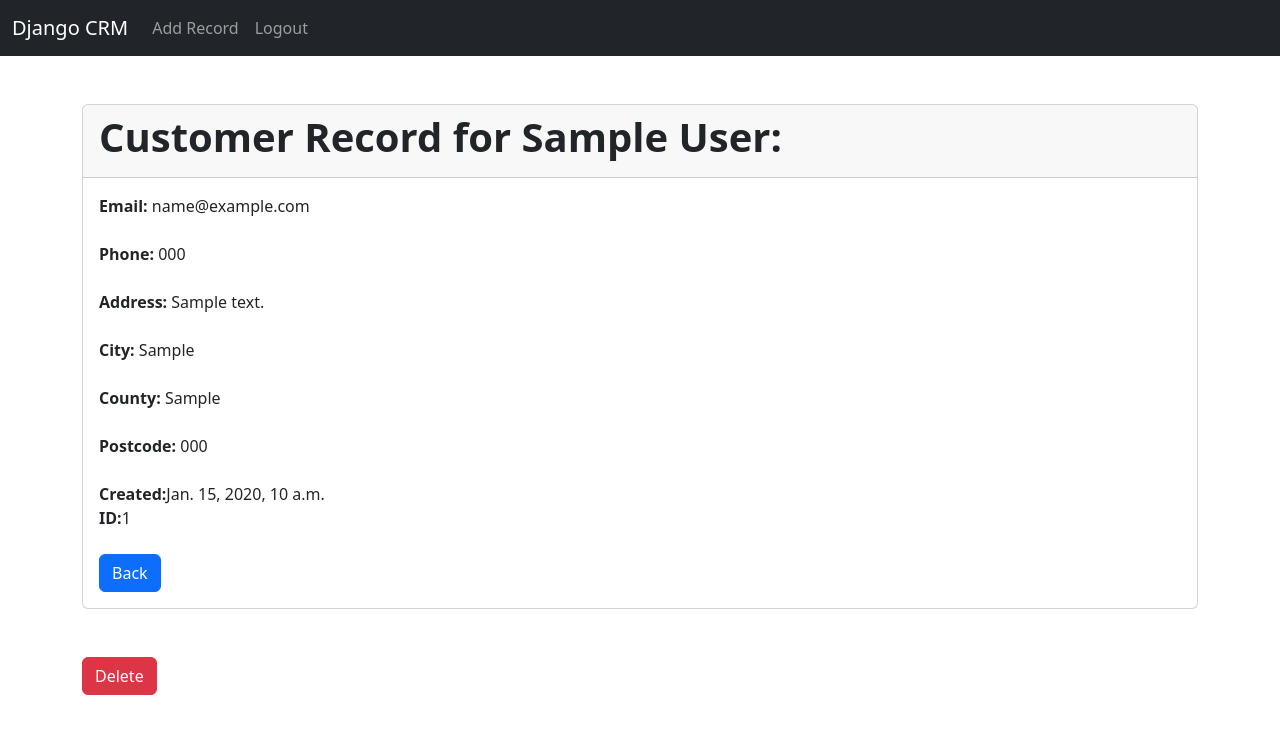
After one commit to RoyAWilson/Django-CRM, a Django app: page /record/1 in a window 1280 px wide. The commit adds this page. Shown: the top 734 px of the page. Run offline with Django 5.2, Linux system fonts and the light colour scheme; a user stored in the database is signed in; tables that the repository leaves empty hold one stand-in row (values such as "Sample post").

Commit message:
Updated Navebar with new action, updated home with new forms, updated forms with new add record form, added delete records fundtionality.  ToDo add Update Records

```diff
--- a/website/templates/home.html
+++ b/website/templates/home.html
@@ -25,10 +25,10 @@
                     <td>{{ record.phone }}</td>
                     <td>{{ record.address }}</td>
                     <td>{{ record.city }}</td>
-                    <td>{{ record.county }}</td/>
+                    <td>{{ record.county }}</td>
                     <td>{{ record.postcode }}</td>
                     <td>{{ record.create_at }}</td>
-                    <td>{{ record.id }}</td>
+                    <td><a href="{% url "record" record.id %}">{{ record.id }}</a></td>
                 </tr>
             </tbody>
             {% endfor %}
--- a/website/templates/navbar.html
+++ b/website/templates/navbar.html
@@ -7,6 +7,9 @@
     <div class="collapse navbar-collapse" id="navbarSupportedContent">
       <ul class="navbar-nav me-auto mb-2 mb-lg-0">
         {% if user.is_authenticated %}
+          <li class="nav-item">
+            <a class="nav-link" href="{% url 'add_record' %}">Add Record</a>
+          </li>
           <li class="nav-item">
             <a class="nav-link" href="{% url 'logout' %}">Logout</a>
           </li>
--- /dev/null
+++ b/website/templates/record.html
@@ -0,0 +1,23 @@
+{% extends 'base.html' %}
+{% block content %}
+    <br/>
+        <div class="card">
+            <div class="card-header">
+                <h1><strong>Customer Record for {{ customer_record }}:</strong></h1>
+            </div>
+                <div class="card-body">
+                   <strong>Email: </strong>{{ customer_record.email }} <br/><br/>
+                    <strong>Phone: </strong>{{ customer_record.phone }} <br/><br/>
+                    <strong>Address: </strong>{{ customer_record.address }} <br/><br/>
+                    <strong>City: </strong>{{ customer_record.city }} <br/><br/>
+                    <strong>County: </strong>{{ customer_record.county }} <br/><br/>
+                    <strong>Postcode: </strong>{{ customer_record.postcode }} <br/><br/>
+                    <strong>Created:</strong>{{ customer_record.create_at }} <br/>
+                    <strong>ID:</strong>{{ customer_record.id }} <br/><br/>
+                    <a href="{% url 'home' %}" class="btn btn-primary">Back</a>
+                </div>
+            </div>
+    <br/><br/>
+    <a href="{% url 'delete_record' customer_record.id %}" class="btn btn-danger">Delete</a>
+
+{% endblock %}
--- a/website/urls.py
+++ b/website/urls.py
@@ -6,4 +6,7 @@ urlpatterns = [
     # path('login/', views.login_user, name="login"),
     path('logout/', views.logout_user, name="logout"),
     path('register/', views.register_user, name="register"),
+    path('record/<int:pk>', views.customer_record, name="record"),
+    path('delete_record/<int:pk>', views.delete_record, name="delete_record"),
+    path('add_record/', views.add_record, name="add_record"),
 ]
--- a/website/views.py
+++ b/website/views.py
@@ -1,7 +1,7 @@
 from django.shortcuts import render, redirect
 from django.contrib.auth import authenticate, login, logout
 from django.contrib import messages
-from .forms import SignUpForm
+from .forms import SignUpForm, AddRecordForm
 from .models import Record
 
 
@@ -48,3 +48,35 @@ def register_user(request):
         form = SignUpForm()
         return render(request, 'register.html', {'form':form})
     return render(request, 'register.html', {'form':form})
+
+def customer_record(request, pk):
+    if request.user.is_authenticated:
+        customer_record = Record.objects.get(id=pk)
+        return render(request, 'record.html', {'customer_record': customer_record})
+    else:
+        messages.success(request, message='You must be logged in to view that page')
+        return redirect('home')
+
+def delete_record(request, pk):
+    if request.user.is_authenticated:
+        delete_it = Record.objects.get(id=pk)
+        delete_it.delete()
+        messages.success(request, "You have successfully deleted the record.")
+        return redirect('home')
+    else:
+        messages.success(request, "You have to be logged in to delete a record.  Please login and try again.")
+        return redirect('home')
+
+def add_record(request):
+        form = AddRecordForm(request.POST or None)
+        if request.user.is_authenticated:
+            if request.method == "POST":
+                if form.is_valid():
+                    add_record = form.save()
+                    messages.success(request, "Record Successfully Added")
+                    return redirect('home')
+            return render(request, 'add_record.html', {"form": form})
+
+        else:
+            messages.success(request, "You have to login to add a record.")
+            return redirect('home')
```
Also changed, not shown: website/forms.py (+16 -0 lines), website/templates/add_record.html (added, +16 -0 lines).
